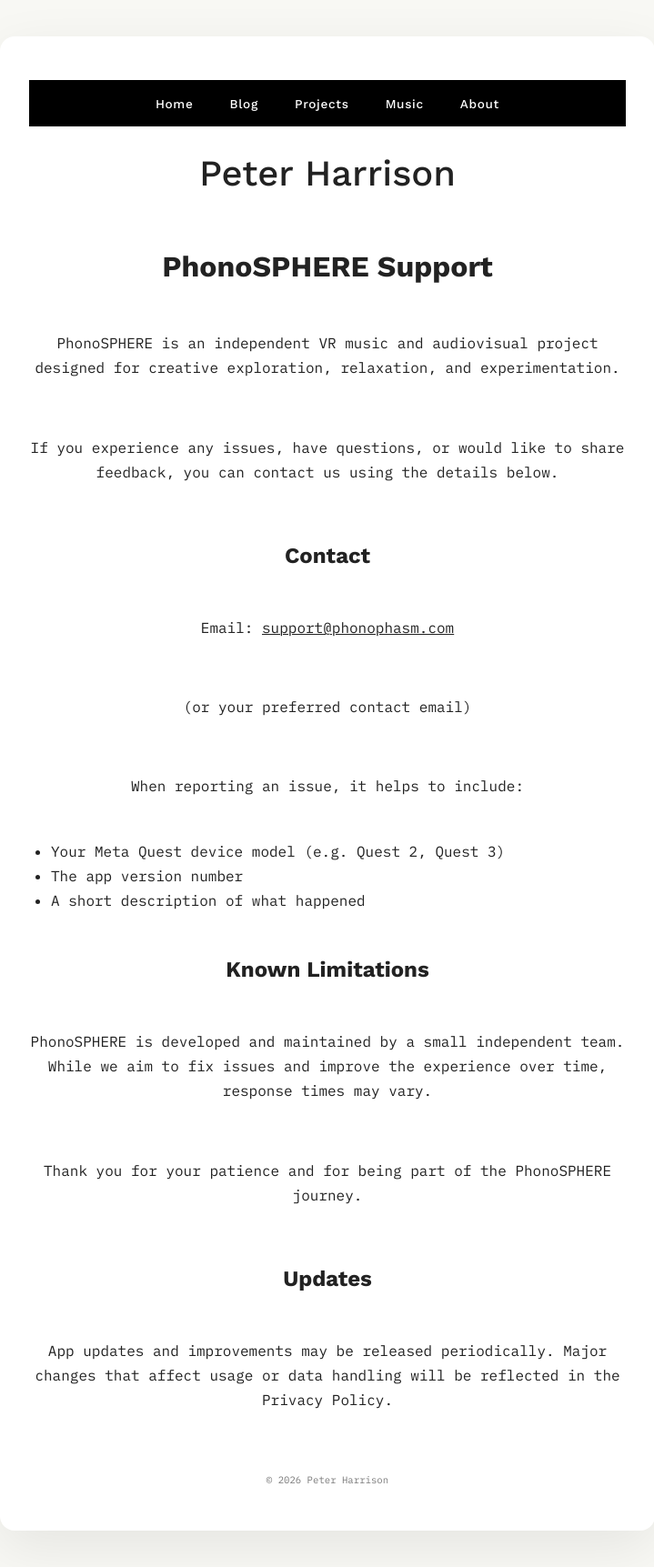
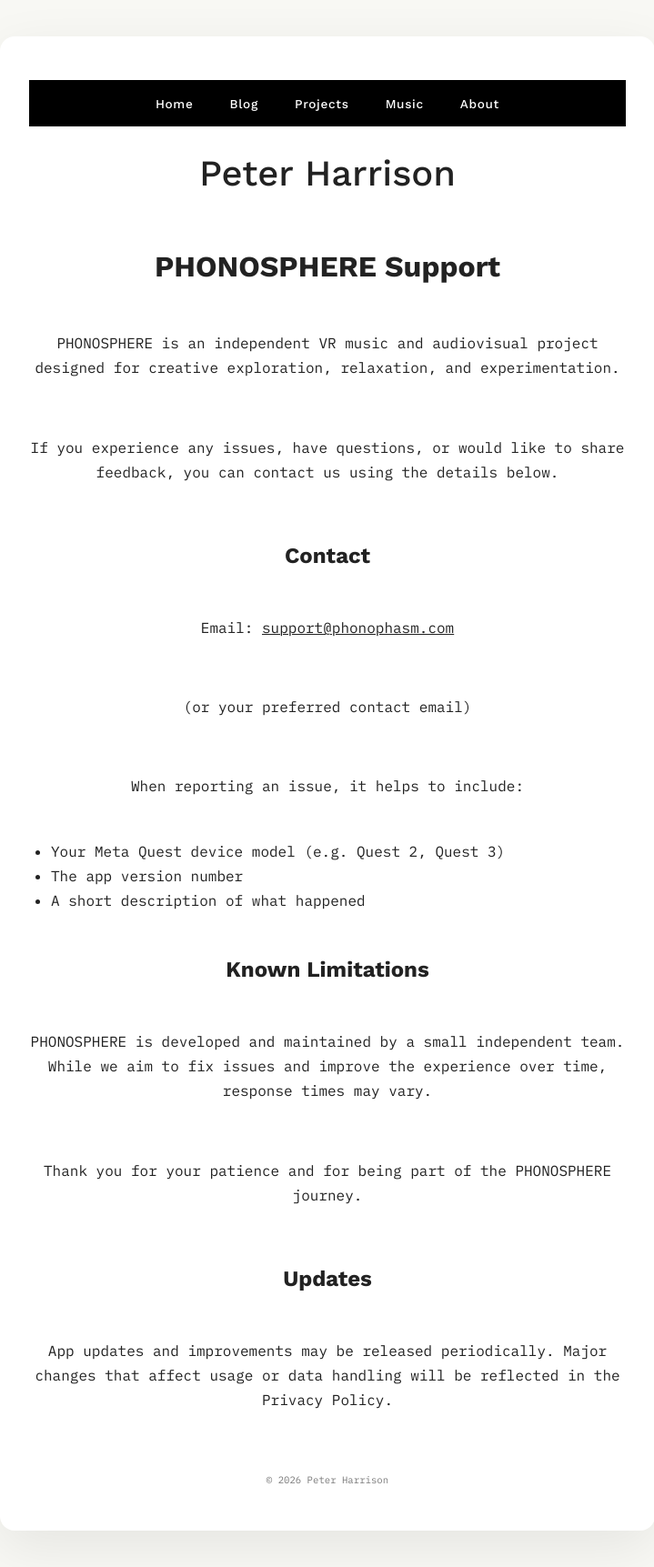
Before and after one commit to phonophasm/phonophasm.github.io, a Jekyll site: the page built from support.md, in a window 1280 px wide. Shown: the whole page at 91% size, without its empty margins (280-999 px from the left). Built offline with Jekyll 4.4.1, drawn with Linux system fonts in a browser that asks for light colours.

```diff
--- a/support.md
+++ b/support.md
@@ -4,9 +4,9 @@ title: Support
 permalink: /support/
 ---
 
-# PhonoSPHERE Support
+# PHONOSPHERE Support
 
-PhonoSPHERE is an independent VR music and audiovisual project designed for creative exploration, relaxation, and experimentation.
+PHONOSPHERE is an independent VR music and audiovisual project designed for creative exploration, relaxation, and experimentation.
 
 If you experience any issues, have questions, or would like to share feedback, you can contact us using the details below.
 
@@ -24,9 +24,9 @@ When reporting an issue, it helps to include:
 
 ## Known Limitations
 
-PhonoSPHERE is developed and maintained by a small independent team. While we aim to fix issues and improve the experience over time, response times may vary.
+PHONOSPHERE is developed and maintained by a small independent team. While we aim to fix issues and improve the experience over time, response times may vary.
 
-Thank you for your patience and for being part of the PhonoSPHERE journey.
+Thank you for your patience and for being part of the PHONOSPHERE journey.
 
 ## Updates
 
```
